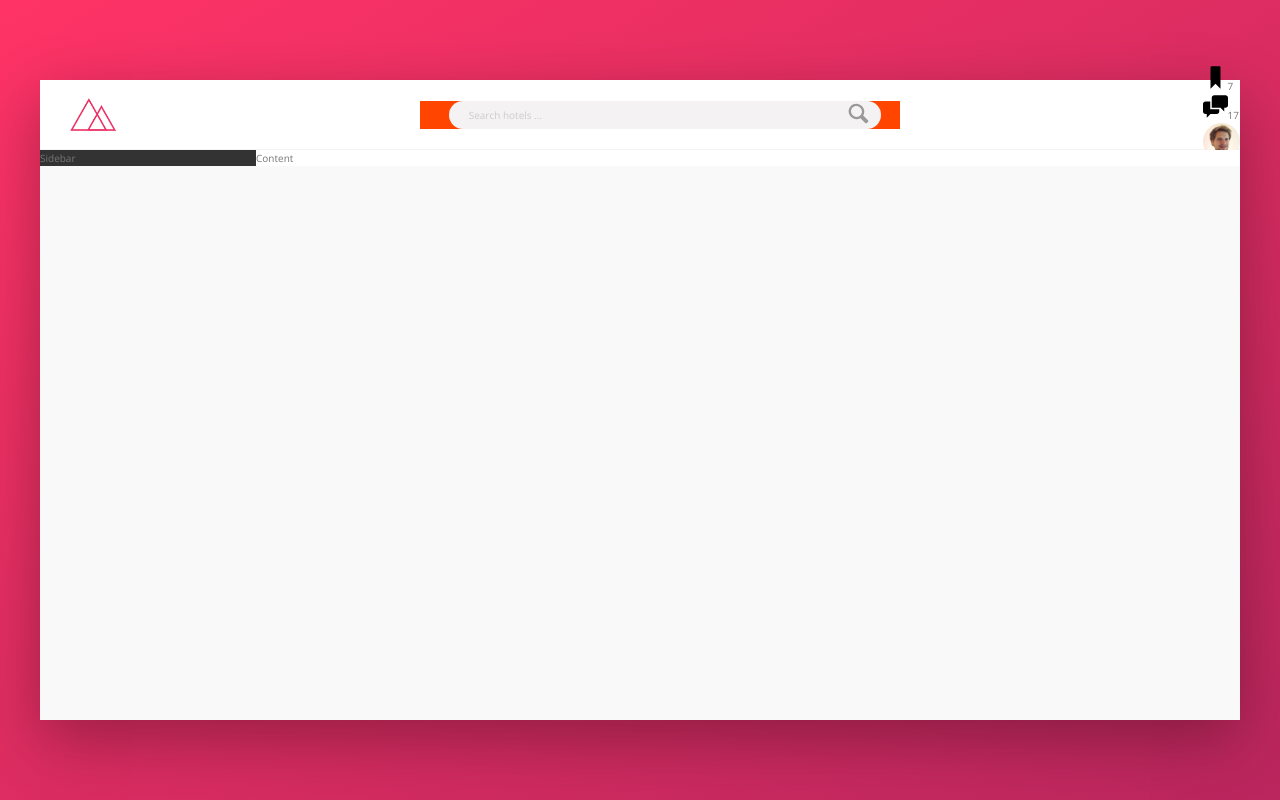
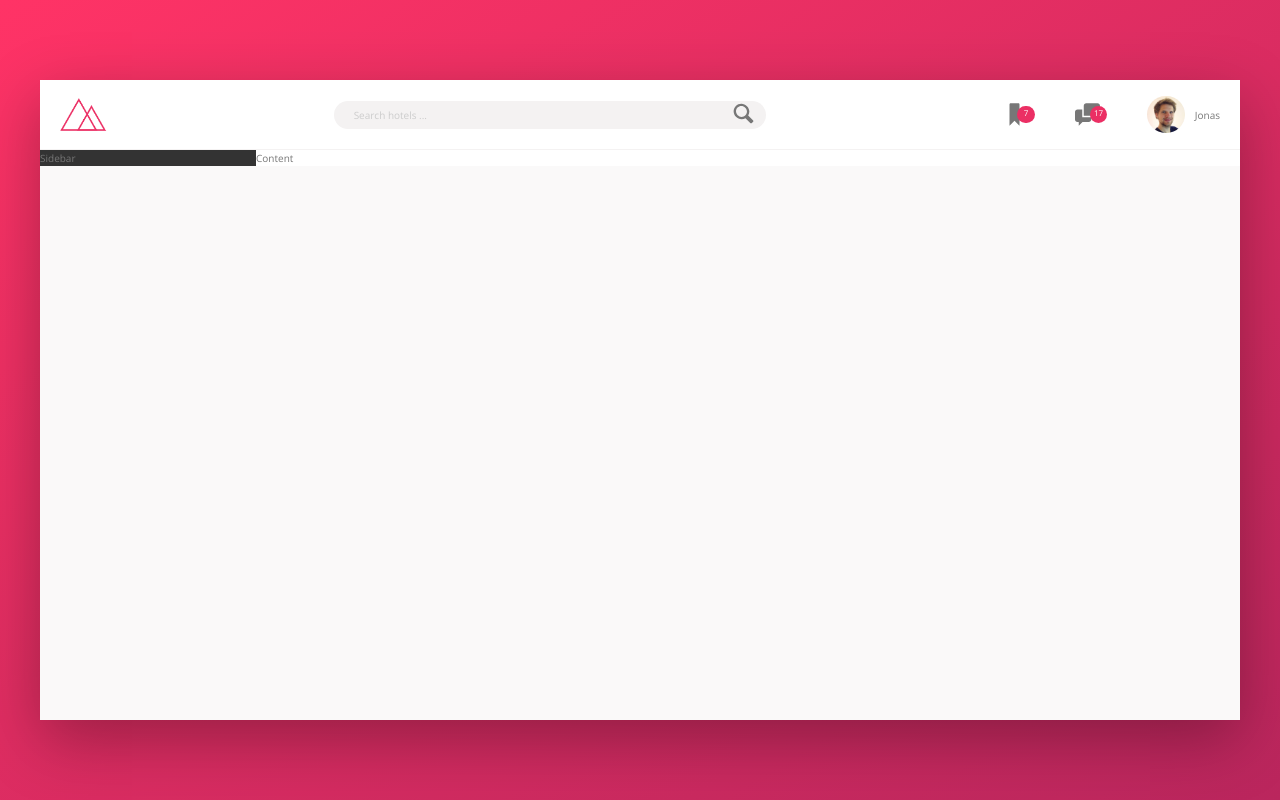
Before and after one commit to DenisPepper/jonas-css-trillo, a React (Vite) app: page / in a window 1280 px wide. Built offline with nearby package versions, Linux system fonts and the light colour scheme.

Commit message:
Доработает шапку сайта

```diff
--- a/src/componets/header-logo/header-logo.scss
+++ b/src/componets/header-logo/header-logo.scss
@@ -1,4 +1,4 @@
 .logo {
   height: 3.25rem;
-  margin-left: 3rem;
+  margin-left: 2rem;
 }
--- a/src/componets/header-nav/header-nav.jsx
+++ b/src/componets/header-nav/header-nav.jsx
@@ -12,16 +12,17 @@ export function HeaderNav() {
         <svg className='icon'>
           <use xlinkHref={iconBookmark}></use>
         </svg>
-        <span className='count--bookmark'>7</span>
+        <span className='count count--bookmark'>7</span>
       </div>
       <div>
         <svg className='icon'>
           <use xlinkHref={iconChat}></use>
         </svg>
-        <span className='count--chat'>17</span>
+        <span className='count count--chat'>17</span>
       </div>
       <div className='user'>
         <img className='user__photo' src={userPhoto} alt='User photo.' />
+        <span>Jonas</span>
       </div>
     </nav>
   );
--- a/src/componets/header-nav/header-nav.scss
+++ b/src/componets/header-nav/header-nav.scss
@@ -1,12 +1,43 @@
 .header__nav {
+  align-self: stretch;
+
+  display: flex;
+  align-items: center;
+
+  & > * {
+    display: flex;
+    align-items: center;
+
+    height: 100%;
+    padding: 0 2rem;
+    cursor: pointer;
+  }
+
+  & > *:hover {
+    background-color: var(--color-grey-light-2);
+  }
 }
 
 .icon {
   width: 2.5rem;
   height: 2.5rem;
+  fill: var(--color-grey-dark-2);
+}
+
+.count {
+  font-size: 0.8rem;
+  height: 1.75rem;
+  width: 1.75rem;
+  border-radius: 50%;
+  background-color: var(--color-primary);
+  color: white;
+  text-align: center;
+  padding-top: 0.15rem;
+  margin-left: -1rem;
 }
 
 .user__photo {
   height: 3.75rem;
   border-radius: 50%;
+  margin-right: 1rem;
 }
--- a/src/componets/header-search-form/header-search-form.scss
+++ b/src/componets/header-search-form/header-search-form.scss
@@ -3,8 +3,6 @@
   display: flex;
   justify-content: center;
   align-items: center;
-
-  background-color: orangered;
 
   &__input {
     width: 90%;
```
